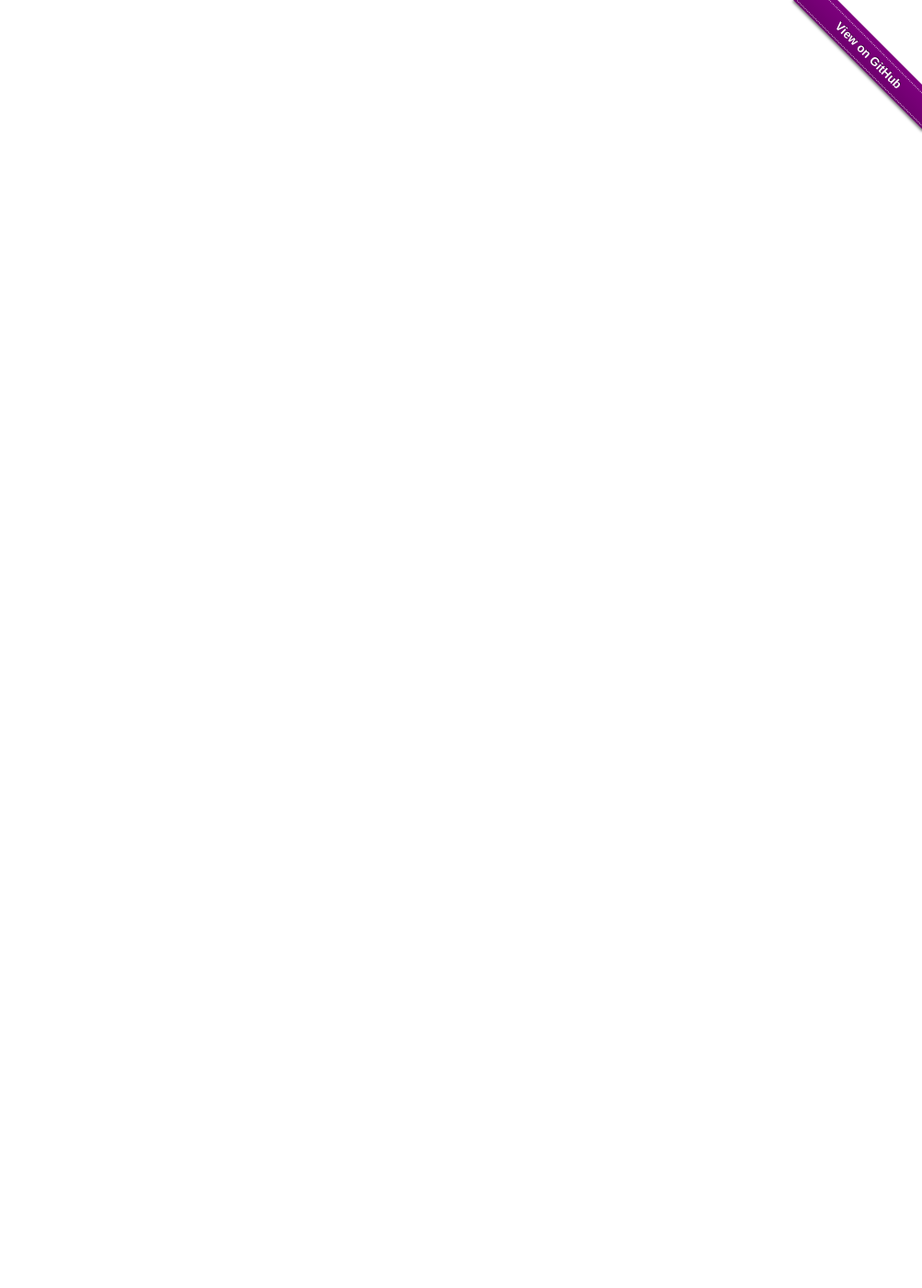
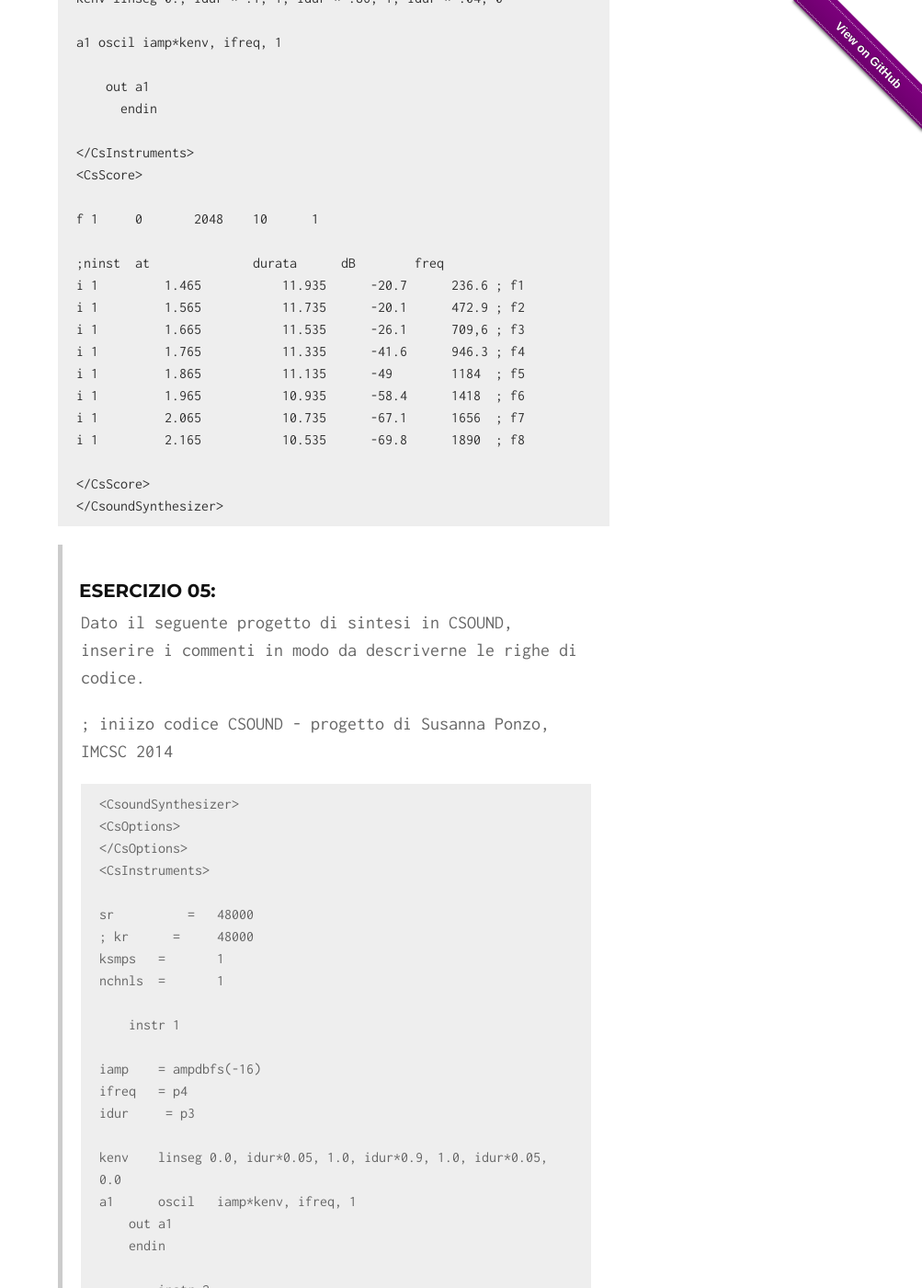
Before and after one commit to grammaton/IMCSC, a Jekyll site: the page built from index.md, in a window 1280 px wide and 1400 px high, scrolled down 14070 px. Shown: the whole window at 92% size, without its empty margins (277-1280 px from the left). Built offline with Jekyll 4.4.1, drawn with Linux system fonts in a browser that asks for light colours; some of the changed text lies outside the part shown.

Commit message:
esercizio 5

```diff
--- a/index.md
+++ b/index.md
@@ -343,6 +343,7 @@ iniizo codice csound
     ifreq  = p5          ; frequenza
 
     a1 oscil iamp, ifreq, 1
+
         out a1
         endin
 
@@ -351,14 +352,231 @@ iniizo codice csound
 
     f 1 	0 	2048 	10 	1
 
-    ;ninstr	at	durata
-    i 1	2	8	-20	1000
-    i 1	.	6	-14	500
-    i 1	.	4	-8	250
-    i 1	.	2	-2	125
+    ;ninst  at   	dur   dB      freq
+
+    i 1   	2   	8   	-20   	1000
 
     </CsScore>
     </CsoundSynthesizer>
+
+
+Dopo aver analizzato il comportamento del suono di Corno registrato nella lezione 4, si sintetizza in **CSOUND** la medesima nota
+
+    ; una nota di corno
+
+    <CsoundSynthesizer>
+    <CsOptions>
+
+    csound -3 -A -o corno_csound.aif
+
+    </CsOptions>
+    <CsInstruments>
+
+    sr     = 48000 ; frequenza di campionamento
+    kr     = 48000 ; frequenza di controllo (posso non metterla)
+    ksmps  = 1     ; sr/kr
+    nchnls = 1     ; numero canali
+
+        instr 1
+
+    idur   = p3
+    iamp   = ampdbfs(p4) ; variabile di ampiezza espressa in dB
+    ifreq  = p5          ; frequenza
+
+    kenv linseg 0., idur * .1, 1, idur * .86, 1, idur * .04, 0
+
+    a1 oscil iamp*kenv, ifreq, 1
+
+        out a1
+	      endin
+
+    </CsInstruments>
+    <CsScore>
+
+    f 1 	0	2048 	10 	1
+
+    ;ninst	at	    	durata      dB	      freq
+    i 1	    1.465	    11.935      -20.7      236.6 ; f1
+    i 1	    1.565	    11.735      -20.1      472.9 ; f2
+    i 1	    1.665	    11.535      -26.1      709,6 ; f3
+    i 1	    1.765	    11.335      -41.6      946.3 ; f4
+    i 1	    1.865	    11.135      -49        1184  ; f5
+    i 1	    1.965	    10.935      -58.4      1418  ; f6
+    i 1	    2.065	    10.735      -67.1      1656  ; f7
+    i 1	    2.165	    10.535      -69.8      1890  ; f8
+
+    </CsScore>
+    </CsoundSynthesizer>
+
+
+> ### Esercizio 05:
+> Dato il seguente progetto di sintesi in CSOUND, inserire i commenti in modo da
+descriverne le righe di codice.
+>
+> ; iniizo codice CSOUND - progetto di Susanna Ponzo, IMCSC 2014
+>
+>     <CsoundSynthesizer>
+>     <CsOptions>
+>     </CsOptions>
+>     <CsInstruments>
+>
+>     sr	    =	48000
+>     ; kr	  =	48000
+>     ksmps	=	1
+>     nchnls	=	1
+>
+>         instr 1
+>
+>     iamp 	= ampdbfs(-16)
+>     ifreq	= p4
+>     idur     = p3
+>
+>     kenv	linseg 0.0, idur*0.05, 1.0, idur*0.9, 1.0, idur*0.05, 0.0
+>     a1	oscil	iamp*kenv, ifreq, 1
+>         out a1
+>         endin
+>
+>       	instr 2
+>
+>     iamp 	= ampdbfs(-20)
+>     ifreq	= p4
+>     idur	= p3
+>
+>     kenv	linseg 0.0, idur*0.05, 1.0, idur*0.9, 1.0, idur*0.05, 0.0
+>     a1	oscil	iamp*kenv, ifreq, 2
+>       	out a1
+>       	endin
+>
+>     </CsInstruments>
+>     <CsScore>
+>
+>     f 1	0	8192	10	1 ; sinusoide
+>     f 2	0	16384	10	1	0.5	0.3	0.25	0.2	0.167	0.14	0.125	0.111	; dente di sega
+>
+>     ;battuta 1
+>     ;melody
+>     i 1		0		1	 293.66
+>     ;harmony
+>     i 2		0		1	 293.66
+>
+>     ;battuta 2
+>     ;melody
+>     i 1		1		1	 329.63
+>     i 1		2		1	 293.66
+>     i 1		3		1	 392.
+>     ;harmony
+>     i 2		1		1	 329.63
+>     i 2		1		1	 246.94
+>     i 2		1		3	 98.
+>     i 2		2		1	 293.66
+>     i 2		3		1	 246.94
+>     i 2		3		1	 392.
+>     i 2		3		1	 146.83
+>
+>     ;battuta 3
+>     ;melody
+>     i 1		4		2	 369.99
+>     i 1		6		1	 293.66
+>     ;harmony
+>     i 2		4		2	 261.63
+>     i 2		4		2	 369.99
+>     i 2		4		2	 146.83
+>     i 2		4		3	 110.
+>     i 2		6		1	 293.66
+>     i 2		6		1	 146.83
+>
+>     ;battuta 4
+>     ;melody
+>     i 1		7		1	 329.63
+>     i 1		8		1	 293.66
+>     i 1		9		1	 440.
+>     ;harmony
+>     i 2		7		1	 329.63
+>     i 2		7		1	 261.63
+>     i 2		7		2	 146.83
+>     i 2		7		2	 123.47
+>     i 2		8		1	 293.66
+>     i 2		9		1	 440.
+>     i 2		9		1	 261.63
+>     i 2		9		1	 146.83
+>     i 2		9		1	 123.47
+>
+>     ;battuta 5
+>     ;melody
+>     i 1		10		2	 392.
+>     i 1		12		1	 293.66
+>     ;harmony
+>     i 2		10		2	 392.
+>     i 2		10		2	 246.94
+>     i 2		10		2	 146.83
+>     i 2		10		2	 98.
+>     i 2		12		1	 293.66
+>     i 2		12		1	 246.94
+>     i 2		12		1	 196.
+>     i 2		12		1	 98.
+>
+>     ;battuta 6
+>     ;melody
+>     i 1		13		1	 587.33
+>     i 1		14		1	 493.88
+>     i 1		15		1	 392.
+>     ;harmony
+>     i 2		13		1	 587.33
+>     i 2		13		2	 392.
+>     i 2		13		2	 293.66
+>     i 2		13		2	 196.
+>     i 2		13		2	 123.47
+>     i 2		14		1	 493.88
+>     i 2		15		1	 329.63
+>     i 2		15		1	 392.
+>     i 2		15		1	 196.
+>     i 2		15		1	 123.47
+>
+>     ;battuta 7
+>     ;melody
+>     i 1		16		1	 369.99
+>     i 1		17		1	 329.63
+>     i 1		18		1	 523.25
+>     ;harmony
+>     i 2		16		1	 369.99
+>     i 2		16		1	 293.66
+>     i 2		16		2	 196.
+>     i 2		16		2	 130.81
+>     i 2		17		1	 329.63
+>     i 2		17		1	 261.63
+>     i 2		18		1	 523.25
+>     i 2		18		1	 261.63
+>     i 2		18		1	 220.
+>     i 2		18		1	 164.81
+>     i 2		18		1	 110.
+>
+>     ;battuta 8
+>     ;melody
+>     i 1		19		1	 493.88
+>     i 1		20		1	 392.
+>     i 1		21		1	 440.
+>     ;harmony
+>     i 2		19		1	 493.88
+>     i 2		19		2	 293.66
+>     i 2		19		2	 146.83
+>     i 2		20		1	 392.
+>     i 2		21		1	 440.
+>     i 2		21		1	 261.63
+>     i 2		21		1	 185
+>     i 2		21		1	 146.83
+>
+>     ;battuta 9
+>     ;melody
+>     i 1		22		2	 392.
+>     ;harmony
+>     i 2		22		2	 392.
+>     i 2		22		2	 246.94
+>     i 2		22		2	 196.
+>     i 2		22		2	 146.83
+>     i 2		22		2	 98.
+>     </CsScore>
+>     </CsoundSynthesizer>
+
 
 ---
 
```
Also changed, not shown: other parts of index.md (+1 -1 lines).
